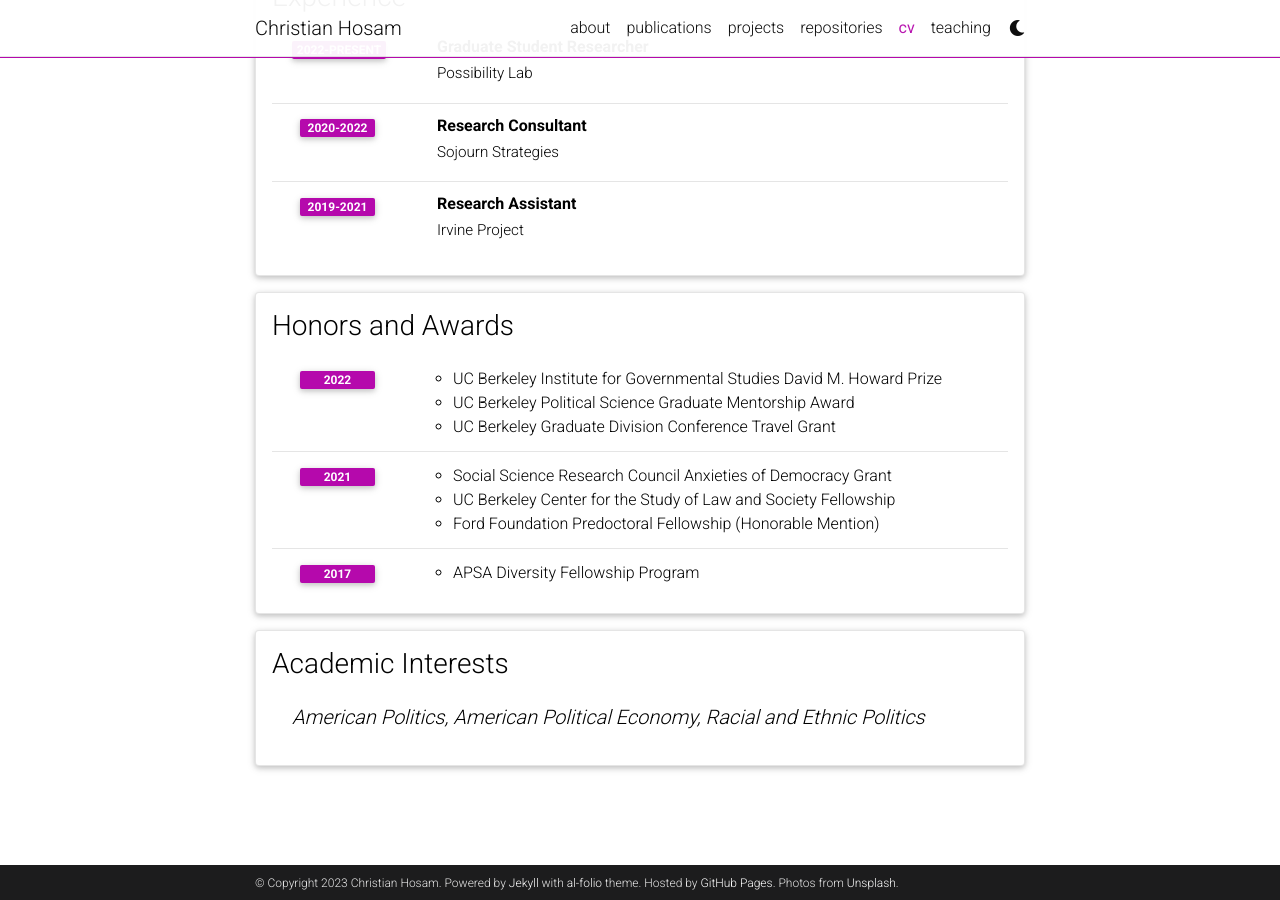
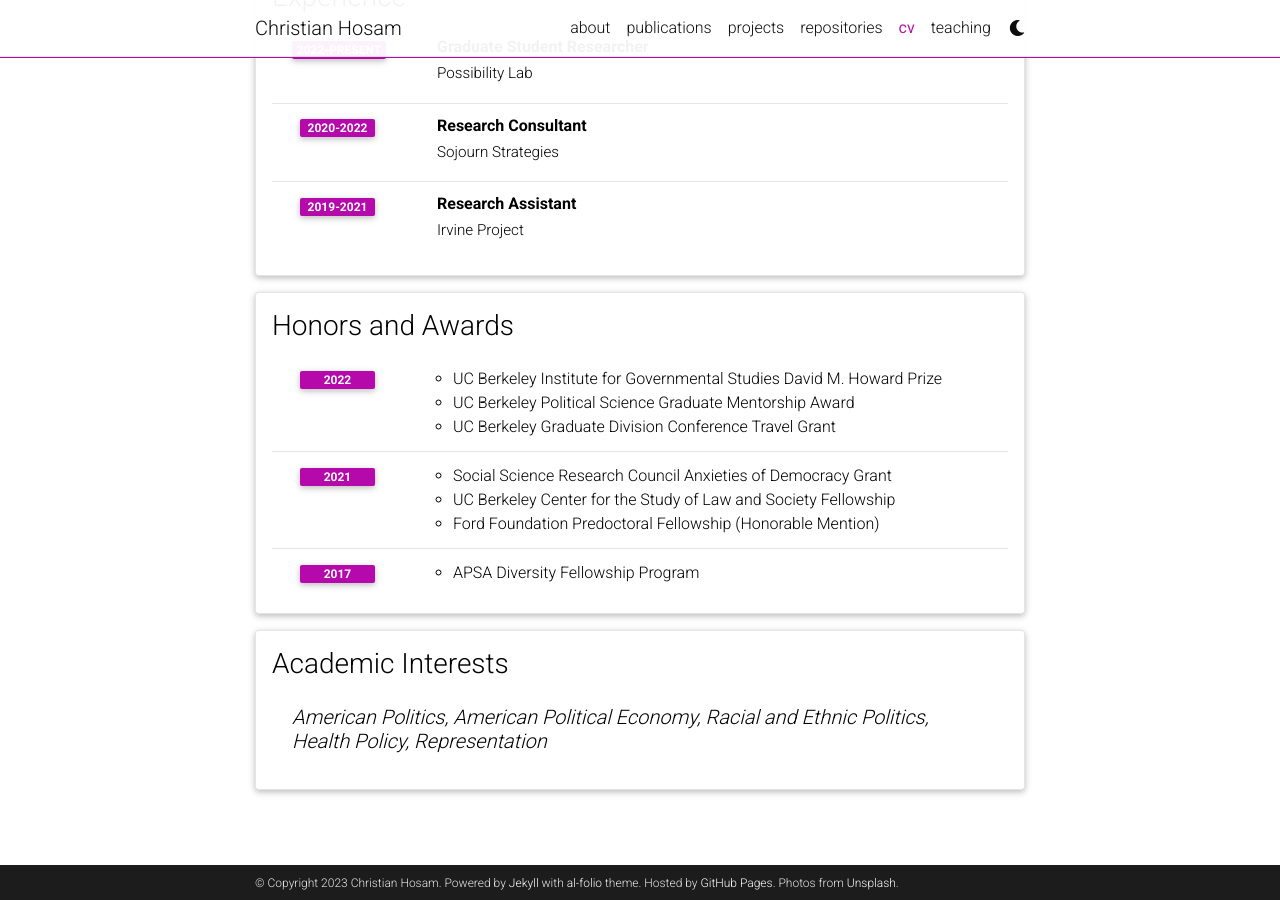
Before and after one commit to chosam2322/chosam2322.github.io, a Jekyll site: the page built from _pages/cv.md, in a window 1280 px wide and 900 px high, scrolled down 667 px. Built offline with Jekyll 4.4.1, drawn with Linux system fonts in a browser that asks for light colours; comment, search, counter and statistics services are not loaded; a style sheet for code colours, icons or effects is not loaded.

Commit message:
Update cv.yml

```diff
--- a/_data/cv.yml
+++ b/_data/cv.yml
@@ -52,4 +52,4 @@
 - title: Academic Interests
   type: nested_list
   contents:
-    - title: American Politics, American Political Economy, Racial and Ethnic Politics
+    - title: American Politics, American Political Economy, Racial and Ethnic Politics, Health Policy, Representation
```
